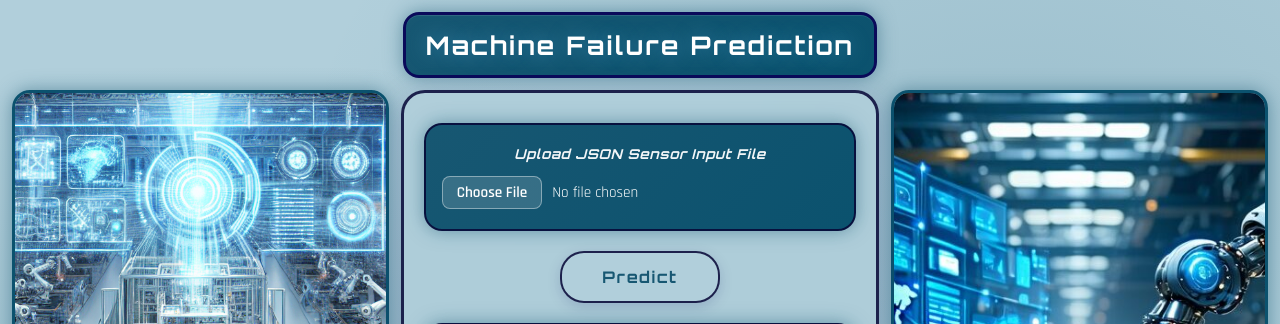
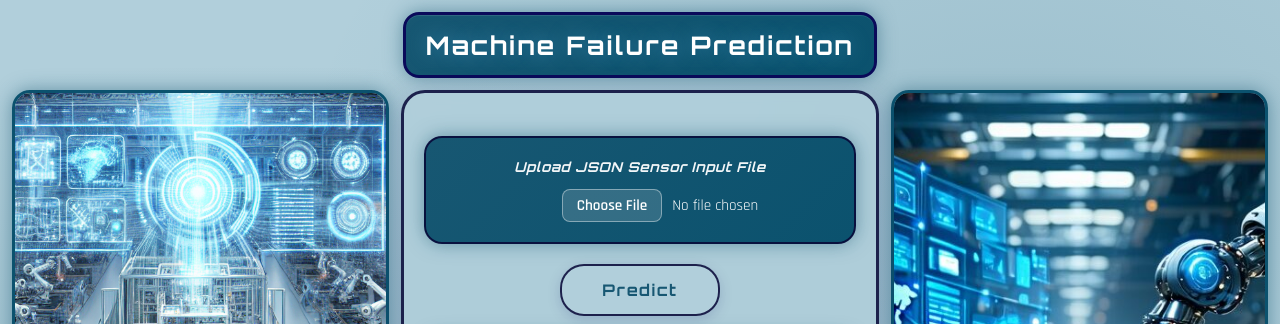
Before and after one commit to yuvimdu2002-sparrow/FactoryGuardAI_deployment, a Flask app: page / in a window 1280 px wide. Shown: the top 324 px of the page. Run offline with Flask 3, Linux system fonts and the light colour scheme; parts of the project's set-up code (start-up, migrations or seed data) failed here and were passed over.

Commit message:
mobile friendly ui update 2

```diff
--- a/static/style_text.css
+++ b/static/style_text.css
@@ -103,6 +103,12 @@ form {
     padding: 20px 16px;
     text-align: center;
     box-shadow: var(--glow);
+    margin-top: 3%;
+    overflow: hidden;
+}
+
+.fil{
+    margin-left: 120px;
 }
 
 .fil_line {
--- a/templates/guard.html
+++ b/templates/guard.html
@@ -22,7 +22,7 @@
 
                 <div class="sub1">
                     <p class="fil_line"><b>Upload JSON Sensor Input File</b></p>
-                    <input type="file" id="jsonFile" name="file" accept=".json" required>
+                    <input class="fil" type="file" id="jsonFile" name="file" accept=".json" required>
                 </div>
 
                 <div class="btn">
```
